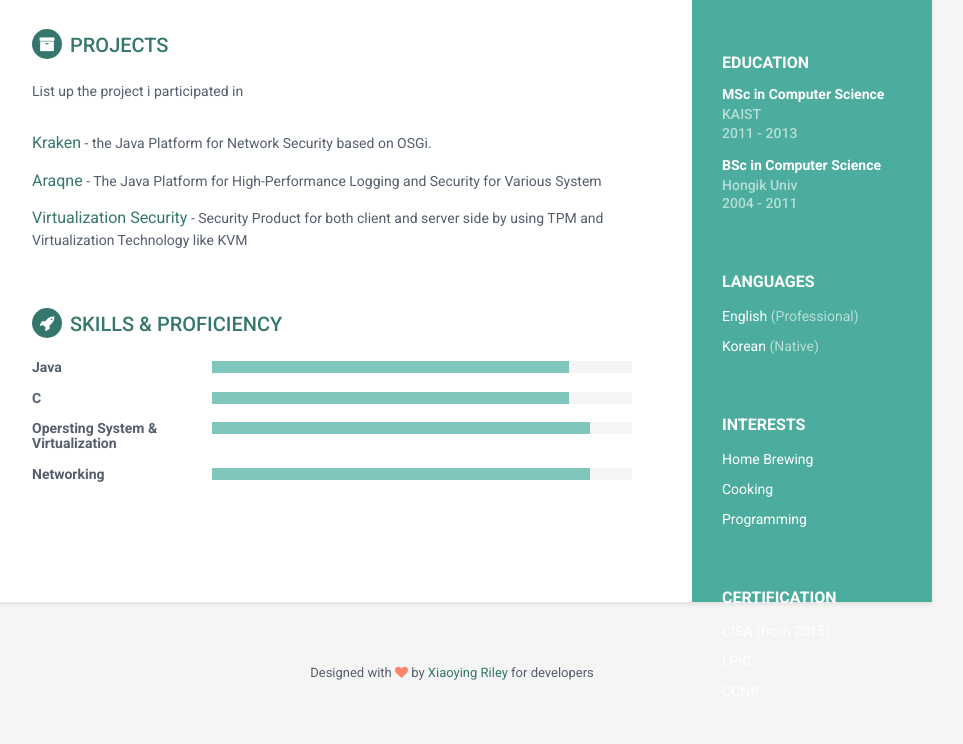
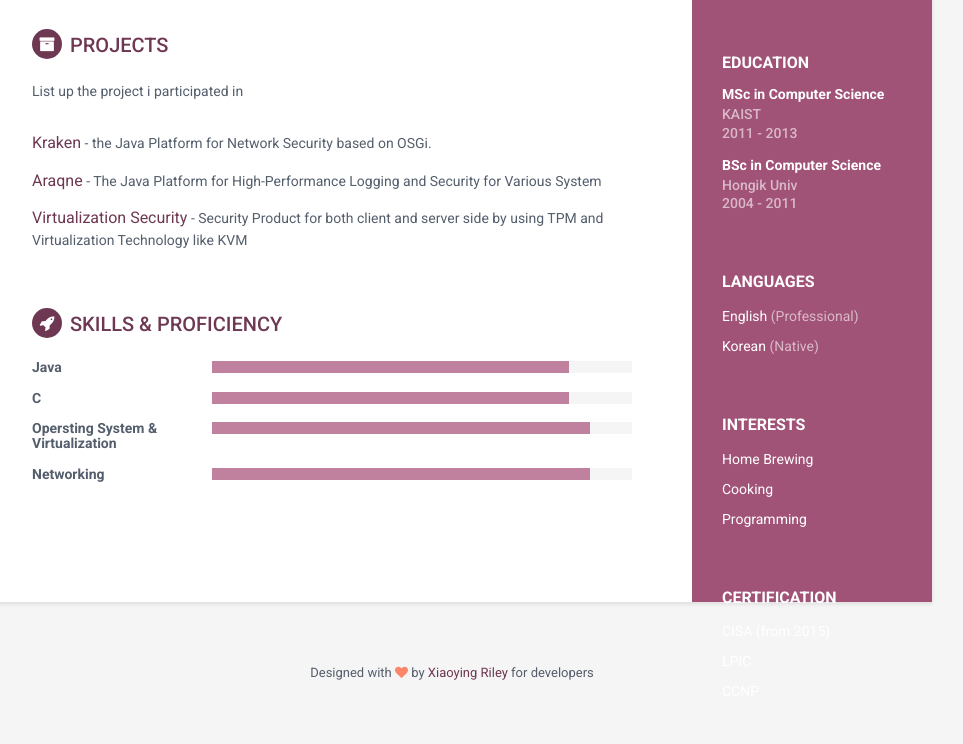
Before and after one commit to tgnice/tgnice.github.io, a plain HTML site: page index.html in a window 1280 px wide. Shown: the part 603-1347 px from the top of the page, without its empty margins (188-1151 px from the left). Drawn offline with Linux system fonts and the light colour scheme.

Commit message:
changed styel to fourth

```diff
--- a/index.html
+++ b/index.html
@@ -25,7 +25,7 @@
 	href="assets/plugins/font-awesome/css/font-awesome.css">
 
 <!-- Theme CSS -->
-<link id="theme-style" rel="stylesheet" href="assets/css/styles-2.css">
+<link id="theme-style" rel="stylesheet" href="assets/css/styles-4.css">
 <!-- HTML5 shim and Respond.js for IE8 support of HTML5 elements and media queries -->
 <!--[if lt IE 9]>
       <script src="https://oss.maxcdn.com/html5shiv/3.7.2/html5shiv.min.js"></script>
```
